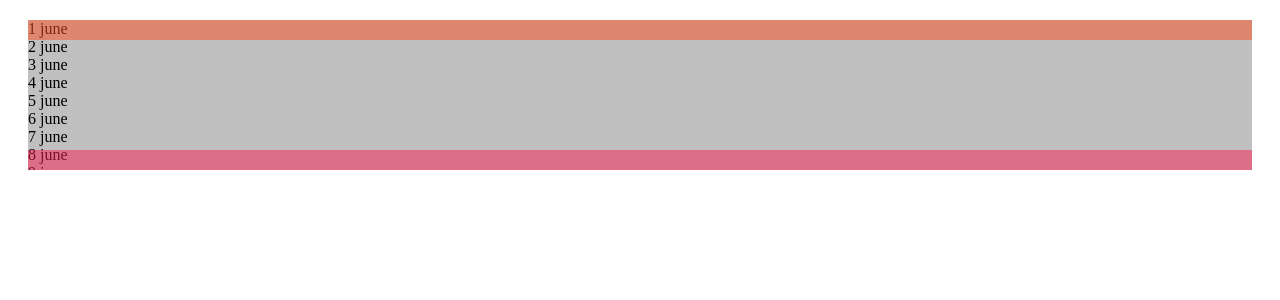
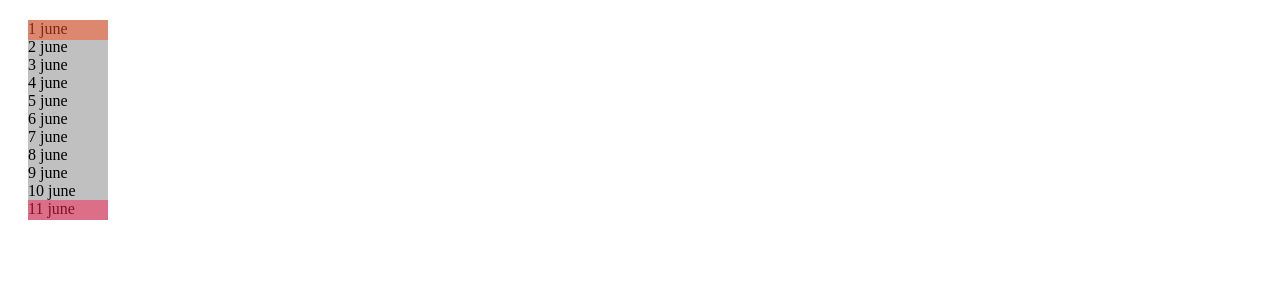
Before and after one commit to GaryGolf/react-components, a React app: page / in a window 1280 px wide. Shown: the top 300 px of the page. Built offline with nearby package versions, Linux system fonts and the light colour scheme.

Commit message:
add mouse event handlers

```diff
--- a/src/components/timeline/scroll-over.tsx
+++ b/src/components/timeline/scroll-over.tsx
@@ -3,18 +3,58 @@ import * as styles from './scroll-over.css';
 
 interface Props {
   children: (string | JSX.Element[])[];
+  maxWidth: string;
+  maxHeight: string;
 };
 
 export default class ScrollOver extends React.PureComponent<Props, null> {
+  private scrollContainer: HTMLDivElement;
+  private scrollInterval;
+  private timeout = 25;
+
+  private scrollTo = (direction, offset = 2) => {
+    const top = this.scrollContainer.scrollTop;
+    const height = direction == 'up' ? top + offset : top - offset;
+    this.scrollContainer.scroll(0, height);
+  }
+
+  private handleMouseOver = (event:React.MouseEvent<HTMLDivElement>) => {
+    const element = event.currentTarget;
+    const direction = element.dataset.dir;
+    this.scrollInterval = setInterval(() => this.scrollTo(direction), 20);
+  }
+
+  private handleMouseOut = (event:React.MouseEvent<HTMLDivElement>) => {
+    clearInterval(this.scrollInterval);
+  }
+
+  private handleMouseClick = (event:React.MouseEvent<HTMLDivElement>) => {
+    const element = event.currentTarget;
+    const direction = element.dataset.dir;
+    this.scrollTo(direction, 40);
+  }
+
   render() {
-
+    const { maxWidth, maxHeight, children } = this.props;
     return (
-      <div className={styles.scrollover}>
-        <div className={styles.scrollcontainer}>
-          {this.props.children}
+      <div className={styles.scrollover} style={{maxWidth}}>
+        <div className={styles.scrollcontainer}
+          ref={el => this.scrollContainer = el}
+          style={{maxHeight, width: `calc(${maxWidth} + 20px)`}}>
+          {children}
         </div>
-        <div className={styles.top} />
-        <div className={styles.bottom} />
+        <div className={styles.top}
+          data-dir="down"
+          onMouseOver={this.handleMouseOver}
+          onMouseOut={this.handleMouseOut}
+          onClick={this.handleMouseClick}
+        />
+        <div className={styles.bottom}
+          data-dir="up"
+          onMouseOver={this.handleMouseOver}
+          onMouseOut={this.handleMouseOut}
+          onClick={this.handleMouseClick}
+        />
       </div>
     )
   }
```
